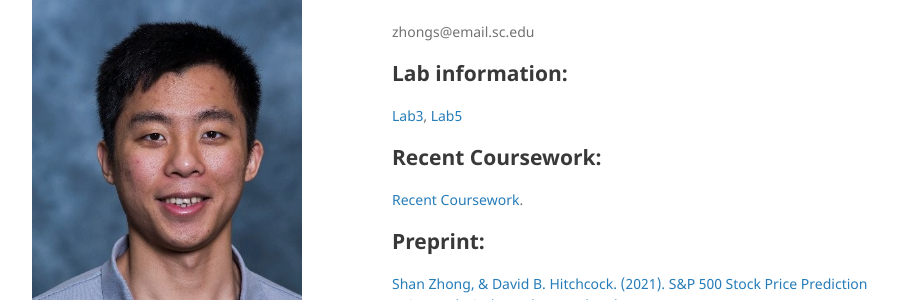
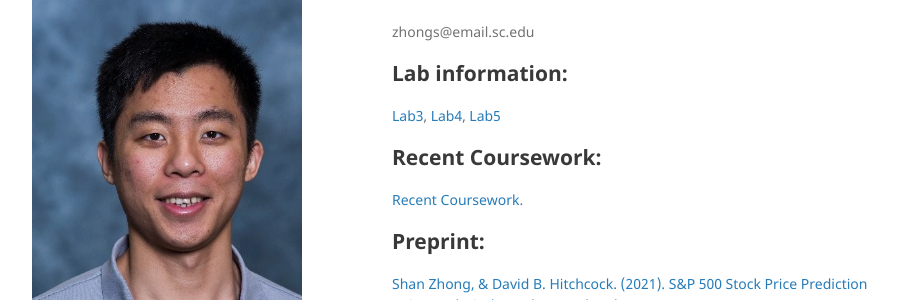
Before and after one commit to Shanlearning/Shanlearning.github.io, a Jekyll site: the page built from index.md, in a window 1280 px wide. Shown: the part 121-421 px from the top of the page, without its empty margins (178-1076 px from the left). Built offline with Jekyll 4.4.1, drawn with Linux system fonts in a browser that asks for light colours.

Commit message:
Update index.md

```diff
--- a/index.md
+++ b/index.md
@@ -11,6 +11,7 @@ zhongs@email.sc.edu
 ## Lab information:
 
 [Lab3](https://github.com/Shanlearning/Stat201/tree/master/Lab3),
+[Lab4](https://github.com/Shanlearning/Stat201/tree/master/Lab4),
 [Lab5](https://github.com/Shanlearning/Stat201/tree/master/Lab5)
 
 ## Recent Coursework:
```
